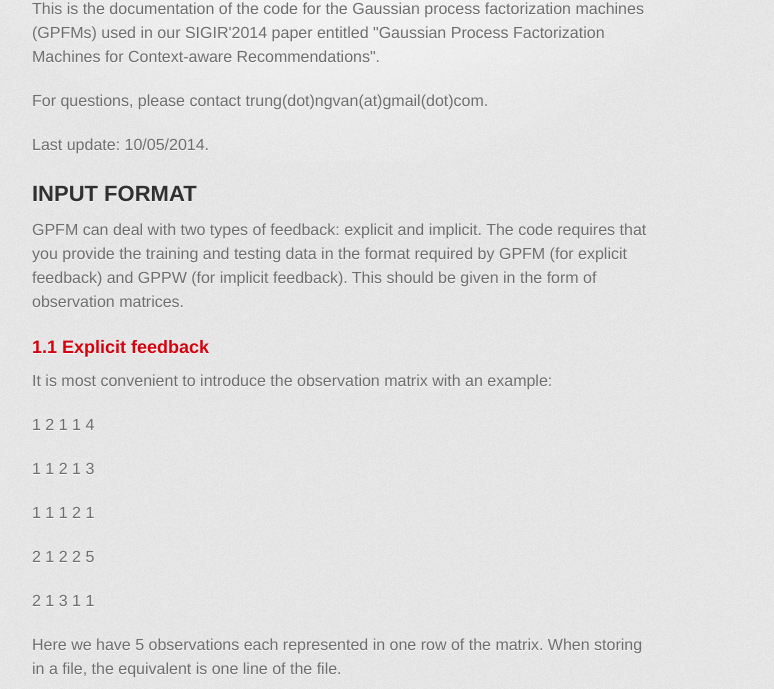
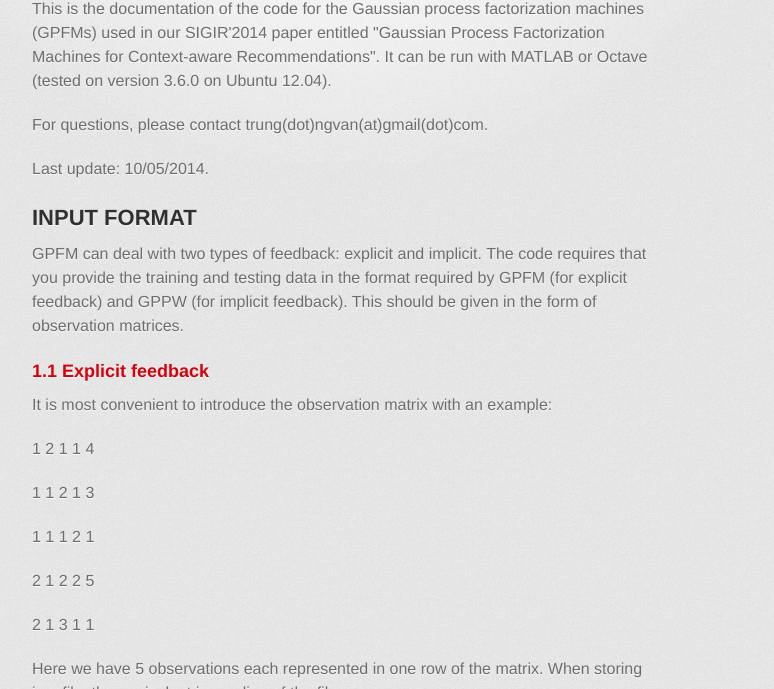
Before and after one commit to trungngv/gpfm, a plain HTML site: page index.html in a window 1280 px wide. Shown: the part 411-1100 px from the top of the page, without its empty margins (298-1072 px from the left). Drawn offline with Linux system fonts and the light colour scheme; a web font is replaced by a local one.

Commit message:
Update index.html

```diff
--- a/index.html
+++ b/index.html
@@ -34,7 +34,7 @@
           <h1>
 <a name="gpfm" class="anchor" href="#gpfm"><span class="octicon octicon-link"></span></a>gpfm</h1>
 
-<p>This is the documentation of the code for the Gaussian process factorization machines (GPFMs) used in our SIGIR'2014 paper entitled "Gaussian Process Factorization Machines  for Context-aware Recommendations". </p>
+<p>This is the documentation of the code for the Gaussian process factorization machines (GPFMs) used in our SIGIR'2014 paper entitled "Gaussian Process Factorization Machines  for Context-aware Recommendations". It can be run with MATLAB or Octave (tested on version 3.6.0 on Ubuntu 12.04).</p>
 
 <p>For questions, please contact trung(dot)ngvan(at)gmail(dot)com.</p>
 
```
